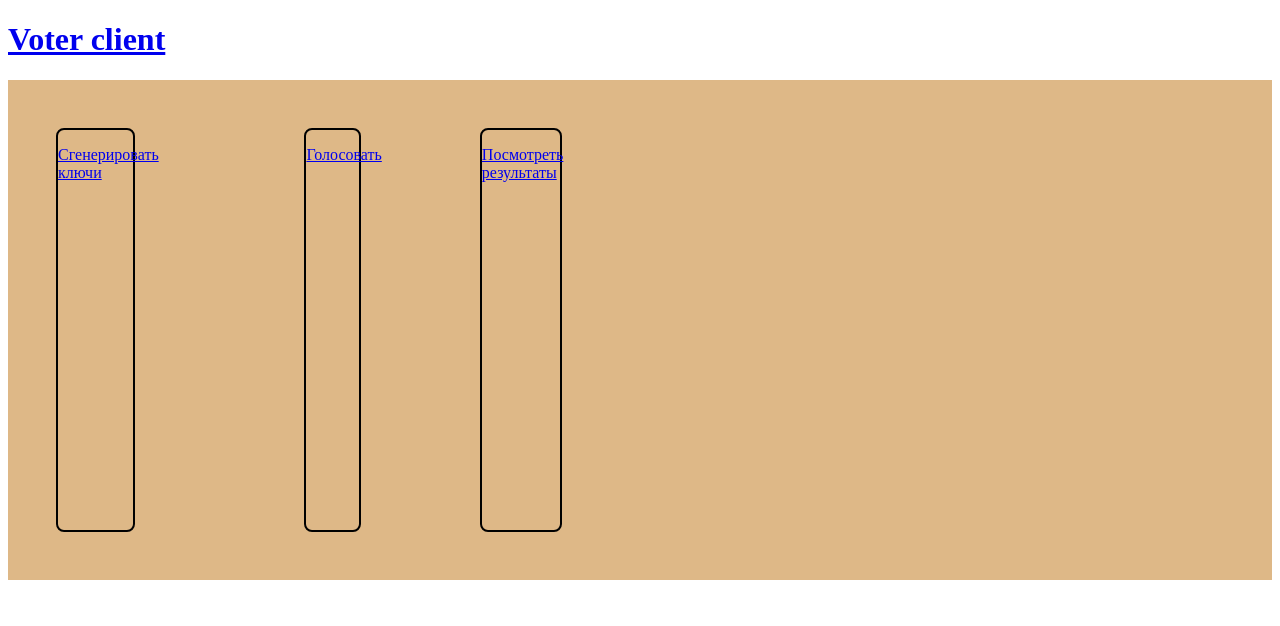
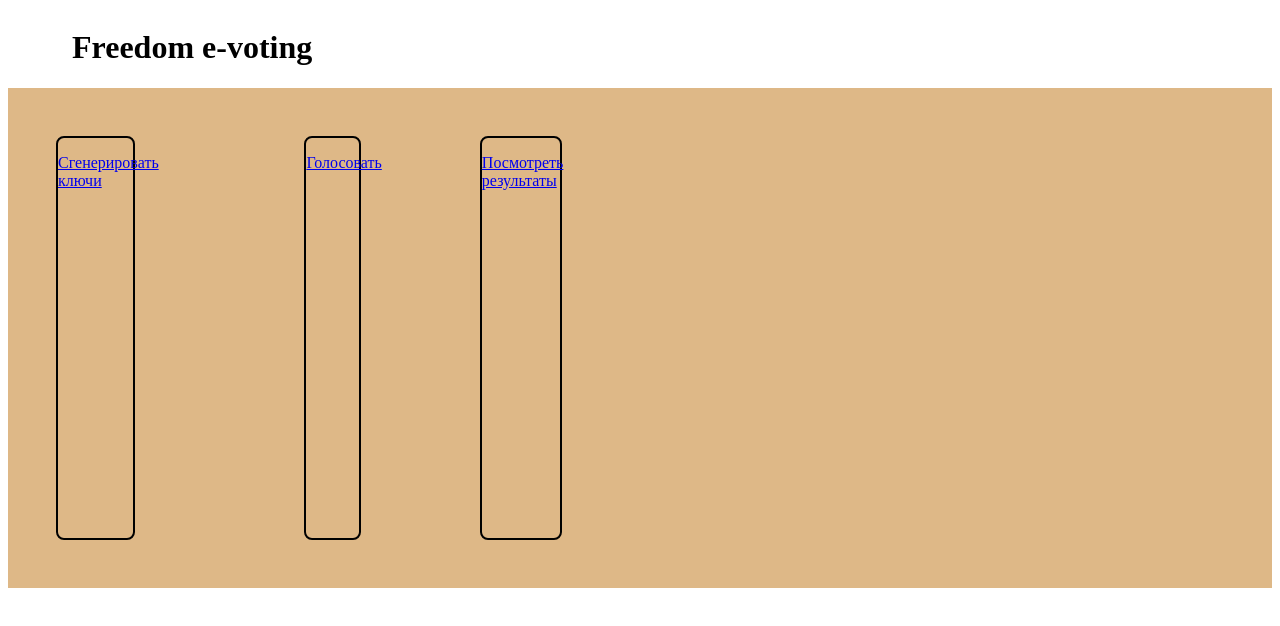
Before and after one commit to Cor4zon/blockchain-voter, a React (Create React App) app: page / in a window 1280 px wide. Shown: the top 626 px of the page. Built offline with nearby package versions, Linux system fonts and the light colour scheme.

Commit message:
App component styles

```diff
--- /dev/null
+++ b/src/App.css
@@ -0,0 +1,22 @@
+
+.logo-container {
+    display: flex;
+    align-items: center;
+    color: black;
+
+}
+
+.logo-container {
+    text-decoration: none;
+    font-family: 'Macondo', cursive;
+}
+
+.fa-dove {
+    display: inline-block;
+    margin-left: 3rem;
+    font-size: 2.5rem;
+}
+
+h1 {
+    margin-left: 1rem;
+}
--- a/src/App.js
+++ b/src/App.js
@@ -1,11 +1,14 @@
 import React from 'react';
 import { Outlet, Link } from 'react-router-dom';
+
+import './App.css';
 
 const App = () => {
     return (
         <div>
-            <Link to="/">
-                <h1>Voter client</h1>
+            <Link to="/" className="logo-container">
+                <i className="fa-solid fa-dove"></i>
+                <h1>Freedom e-voting</h1>
             </Link>
 
             <Outlet />
```
